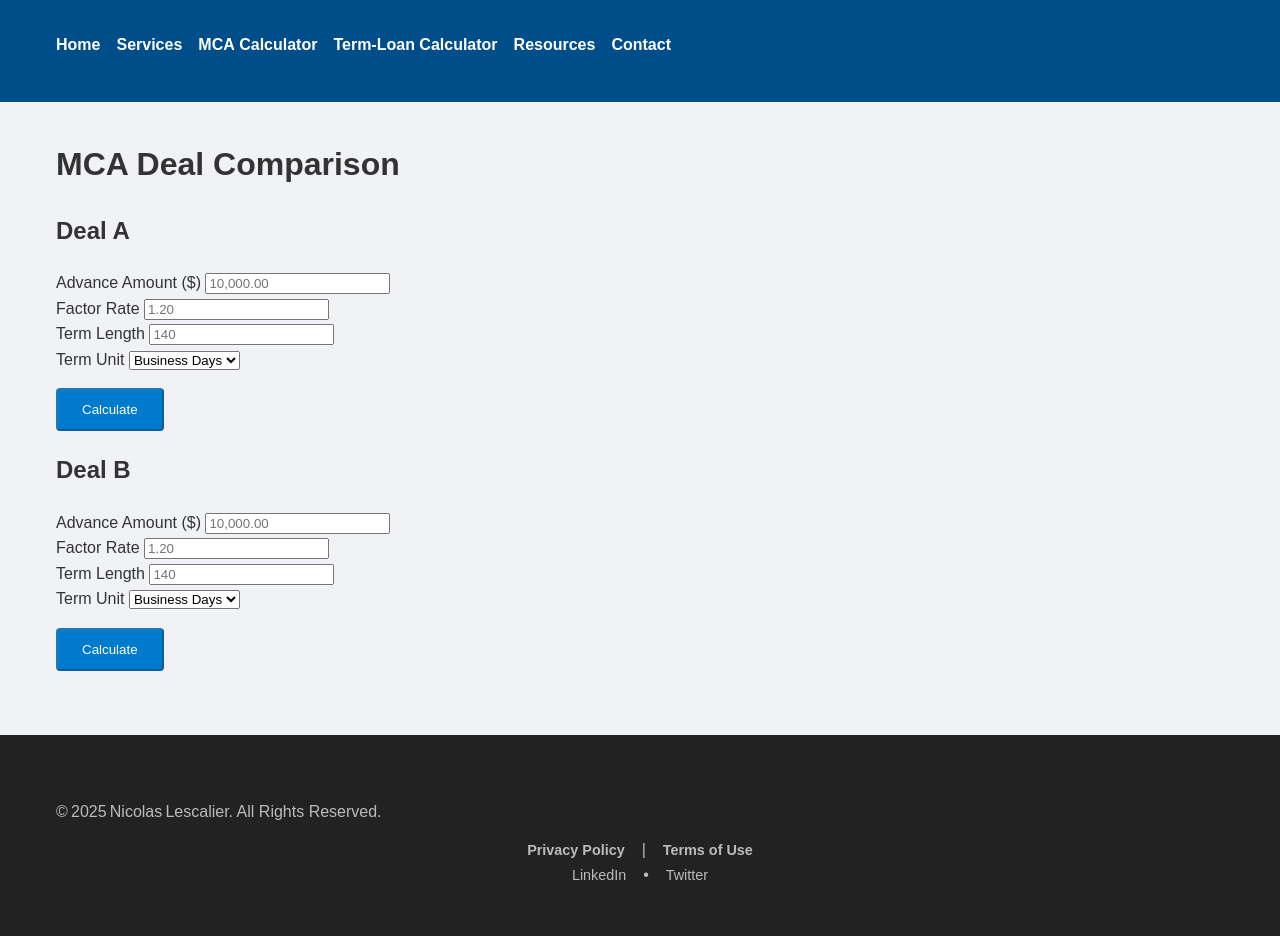
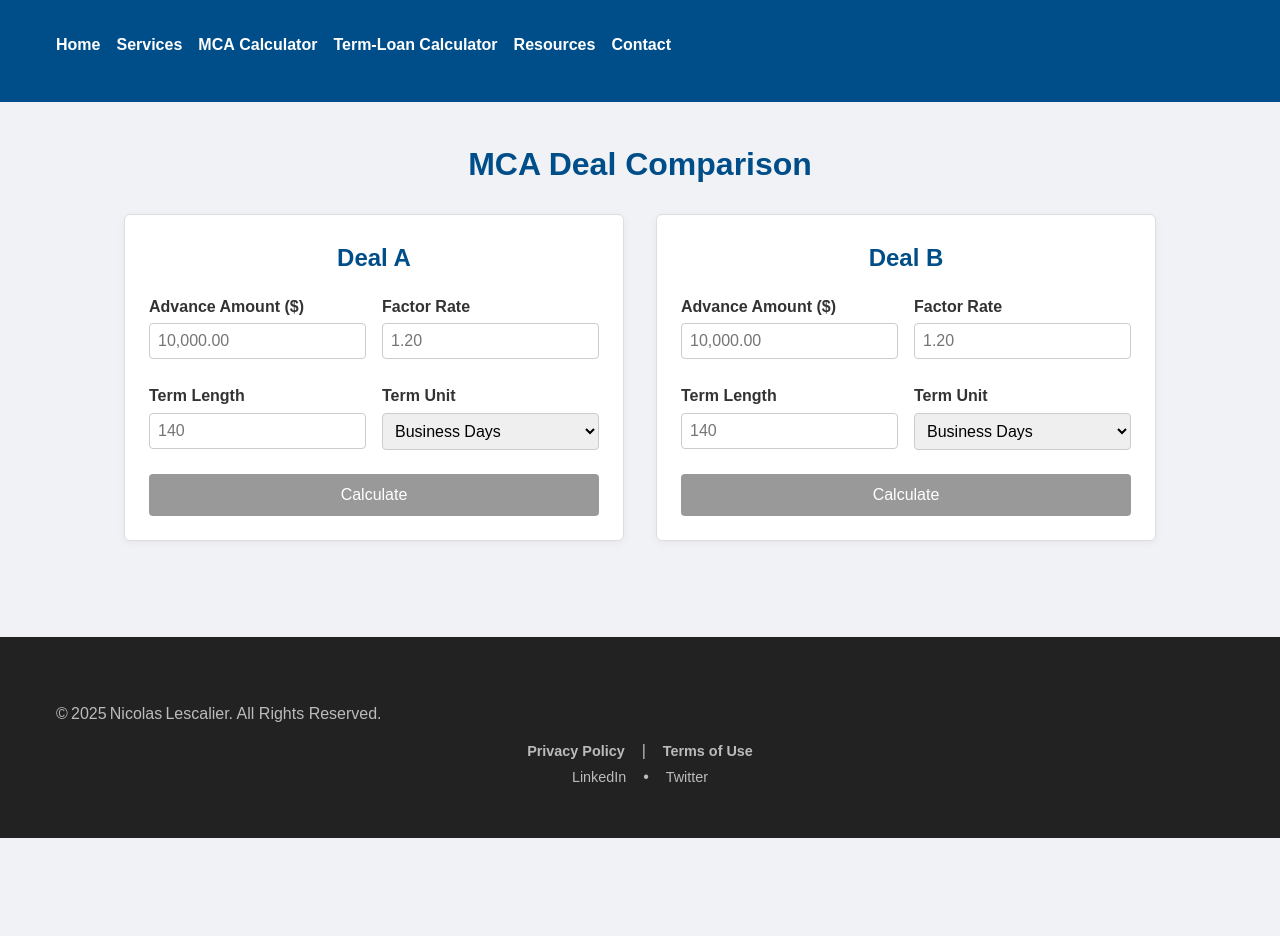
Before and after one commit to lescalier93/nicolaslescalier, a Jekyll site: the page built from merchant-cash-advance-calculator.html, in a window 1280 px wide. Built offline with Jekyll 4.4.1, drawn with Linux system fonts in a browser that asks for light colours; after the commit the page ends 900 px from its top, so only the background shows below that.

Commit message:
Update merchant-cash-advance-calculator.html

```diff
--- a/merchant-cash-advance-calculator.html
+++ b/merchant-cash-advance-calculator.html
@@ -2,6 +2,120 @@
 layout: default
 title: "MCA Deal Comparison | Nicolas Lescalier"
 ---
+
+<style>
+  /* ================================
+     Comparison Page Styles
+     ================================ */
+  .page-title {
+    text-align: center;
+    color: #004e89;
+    font-size: 2rem;
+    margin-bottom: 1.5rem;
+  }
+
+  .comparison-row {
+    display: flex;
+    gap: 2rem;
+    flex-wrap: wrap;
+    justify-content: center;
+    margin-bottom: 2rem;
+  }
+
+  .calculator-card {
+    background: #fff;
+    border: 1px solid #ddd;
+    border-radius: 6px;
+    padding: 1.5rem;
+    flex: 1 1 400px;
+    max-width: 500px;
+    box-shadow: 0 2px 8px rgba(0, 0, 0, 0.05);
+  }
+
+  .calculator-title {
+    margin-top: 0;
+    margin-bottom: 1rem;
+    color: #004e89;
+    font-size: 1.5rem;
+    text-align: center;
+  }
+
+  .calculator-form .form-grid {
+    display: grid;
+    gap: 1rem;
+    grid-template-columns: 1fr 1fr;
+    margin-bottom: 1.5rem;
+  }
+
+  .form-group label {
+    display: block;
+    font-weight: bold;
+    margin-bottom: 0.25rem;
+  }
+
+  .form-input {
+    width: 100%;
+    padding: 0.5rem;
+    font-size: 1rem;
+    border: 1px solid #ccc;
+    border-radius: 4px;
+    transition: border-color 0.2s;
+  }
+
+  .form-input:focus {
+    outline: none;
+    border-color: #004e89;
+  }
+
+  .btn-primary {
+    display: block;
+    width: 100%;
+    background: #007acc;
+    color: #fff;
+    border: none;
+    padding: 0.75rem;
+    font-size: 1rem;
+    border-radius: 4px;
+    cursor: pointer;
+    transition: background 0.2s;
+  }
+
+  .btn-primary:disabled {
+    background: #999;
+    cursor: not-allowed;
+  }
+
+  .btn-primary:hover:not(:disabled) {
+    background: #005fa3;
+  }
+
+  .results {
+    margin-top: 1rem;
+  }
+
+  .results-title {
+    margin-top: 0;
+    margin-bottom: 0.75rem;
+    color: #004e89;
+    font-size: 1.25rem;
+    text-align: center;
+  }
+
+  .result-item {
+    margin-bottom: 0.5rem;
+    font-size: 0.95rem;
+  }
+
+  /* Responsive adjustments */
+  @media (max-width: 900px) {
+    .calculator-card {
+      max-width: 100%;
+    }
+    .calculator-form .form-grid {
+      grid-template-columns: 1fr;
+    }
+  }
+</style>
 
 <div class="container">
   <h1 class="page-title">MCA Deal Comparison</h1>
@@ -60,7 +174,7 @@ title: "MCA Deal Comparison | Nicolas Lescalier"
         <button
           type="submit"
           id="calculate1"
-          class="btn btn-primary"
+          class="btn-primary"
           disabled
         >
           Calculate
@@ -130,7 +244,7 @@ title: "MCA Deal Comparison | Nicolas Lescalier"
         <button
           type="submit"
           id="calculate2"
-          class="btn btn-primary"
+          class="btn-primary"
           disabled
         >
           Calculate
```
